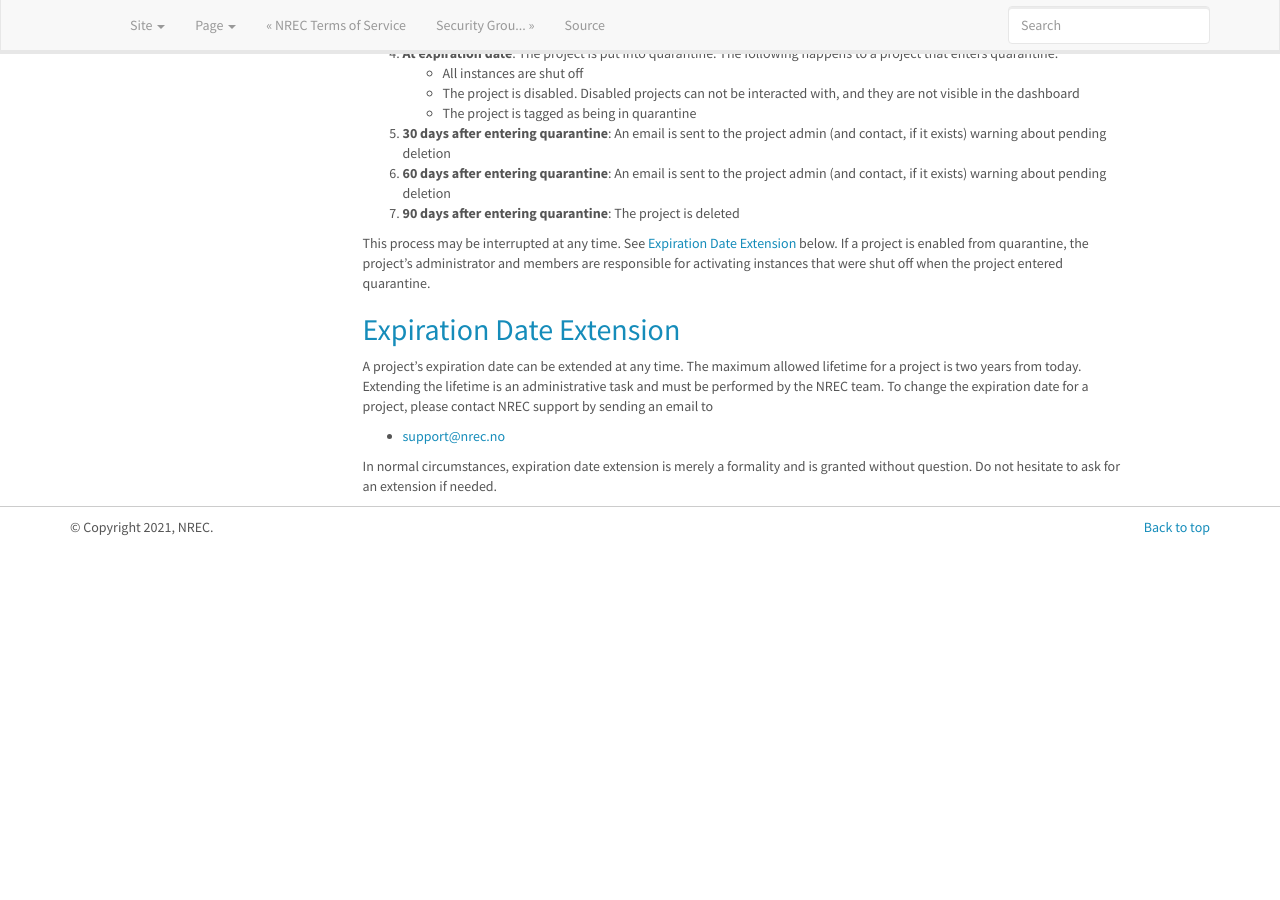
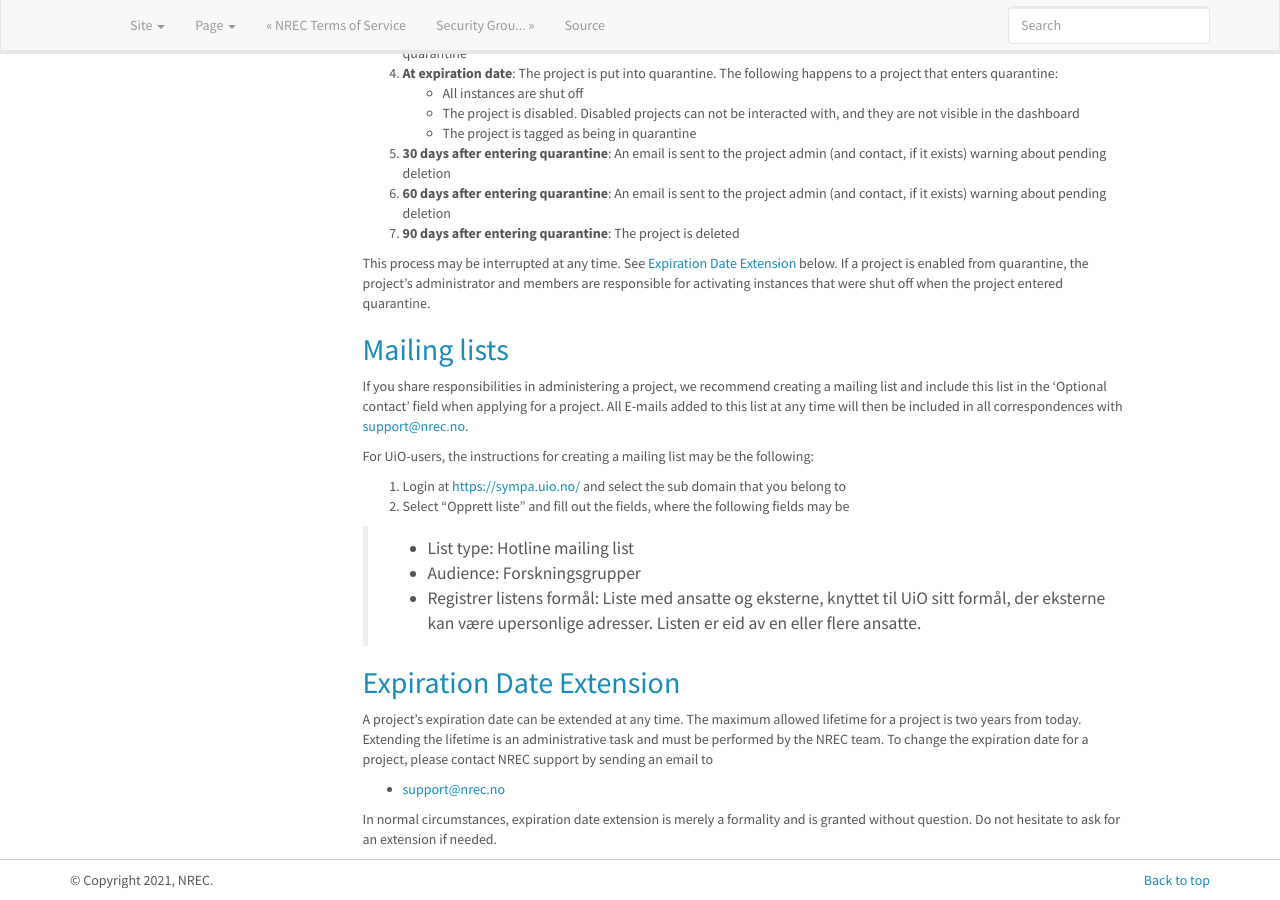
Before and after one commit to norcams/docs-enduser, a Sphinx documentation site: the page built from docs/project-lifecycle.rst, in a window 1280 px wide and 900 px high, scrolled down 1643 px. Built offline with Sphinx 7.4.7, drawn with Linux system fonts in a browser that asks for light colours; before the commit the page ends 2190 px from its top, so only the background shows below that; some of the changed text lies outside the part shown.

Commit message:
feat: UiO mailing list instructions

```diff
--- a/docs/project-lifecycle.rst
+++ b/docs/project-lifecycle.rst
@@ -76,6 +76,18 @@ Extension`_ below. If a project is enabled from quarantine, the
 project's administrator and members are responsible for activating
 instances that were shut off when the project entered quarantine.
 
+Mailing lists
+-------------
+
+If you share responsibilities in administering a project, we recommend creating a mailing list and include this list in the 'Optional contact' field when applying for a project. All E-mails added to this list at any time will then be included in all correspondences with support@nrec.no.
+
+For UiO-users, the instructions for creating a mailing list may be the following:
+
+1. Login at https://sympa.uio.no/ and select the sub domain that you belong to
+2. Select "Opprett liste" and fill out the fields, where the following fields may be
+  - List type: Hotline mailing list
+  - Audience: Forskningsgrupper
+  - Registrer listens formål: Liste med ansatte og eksterne, knyttet til UiO sitt formål, der eksterne kan være upersonlige adresser. Listen er eid av en eller flere ansatte.
 
 Expiration Date Extension
 -------------------------
```
Also changed, not shown: other parts of docs/project-lifecycle.rst (+1 -1 lines).
